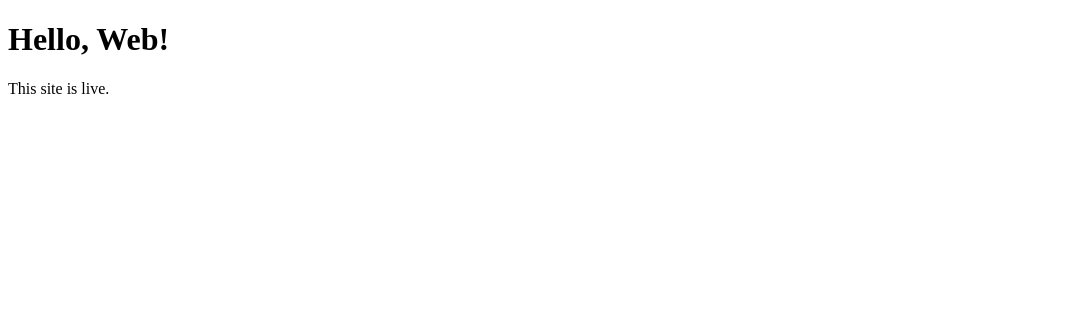
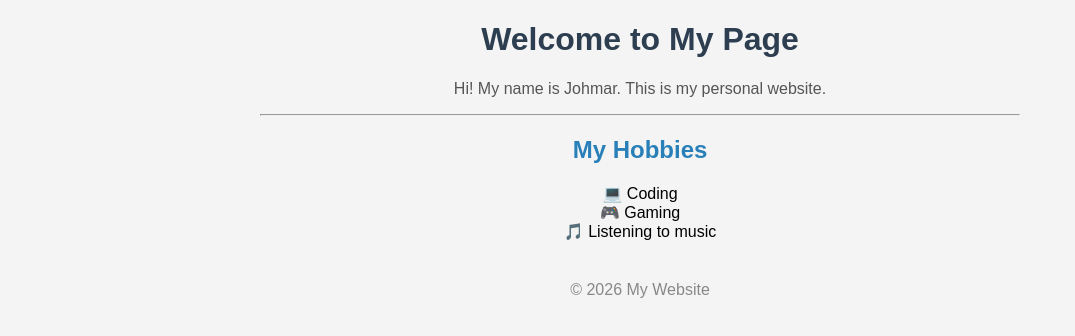
Before and after one commit to taehyuntxt39-cyber/web-demo, a plain HTML site: page index.html in a window 1280 px wide. Shown: the whole page, without its empty margins (0-1075 px from the left). Drawn offline with Linux system fonts and the light colour scheme.

Commit message:
Update index.html

```diff
--- a/index.html
+++ b/index.html
@@ -1,13 +1,28 @@
 <!DOCTYPE html>
 <html>
   <head>
-    <title>My first website</title>
+    <title>About Me</title>
   </head>
-<body>
-  <h1>Hello, Web!</h1>
-<p>This site is live.</p>
-</body>
-</html></p></h1>
-</body></title>
-  </head>
+  <body style="background-color:#f4f4f4; font-family: Arial; text-align:center;">
+
+    <h1 style="color:#2c3e50;">Welcome to My Page</h1>
+
+    <p style="color:#555;">
+      Hi! My name is Johmar. This is my personal website.
+    </p>
+
+    <hr width="60%">
+
+    <h2 style="color:#2980b9;">My Hobbies</h2>
+    <ul style="list-style:none; padding:0;">
+      <li>💻 Coding</li>
+      <li>🎮 Gaming</li>
+      <li>🎵 Listening to music</li>
+    </ul>
+
+    <p style="margin-top:40px; color:#888;">
+      © 2026 My Website
+    </p>
+
+  </body>
 </html>
```
